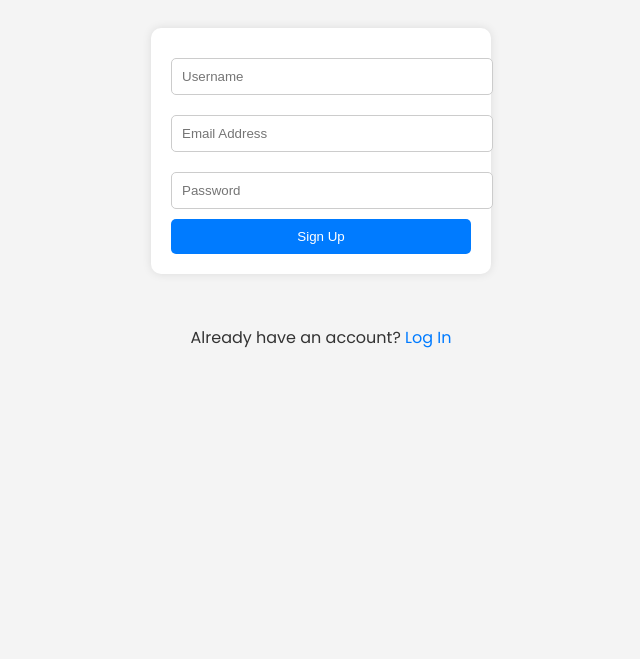
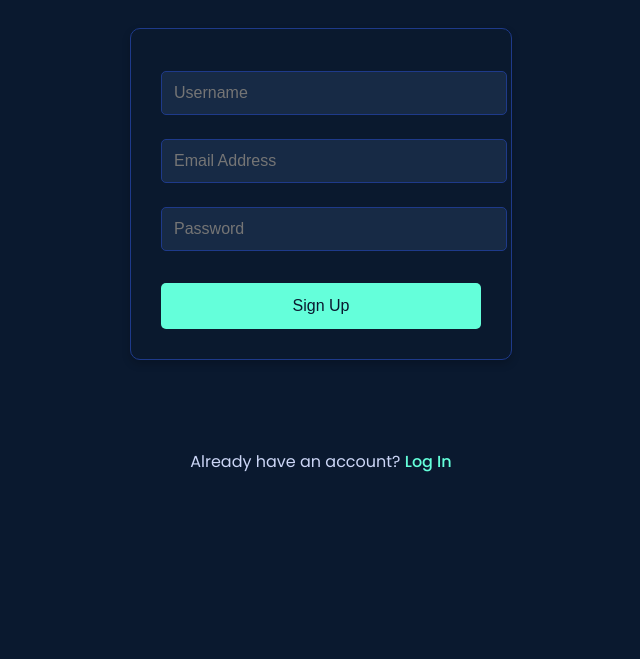
Before and after one commit to OmarAlkhateib/Mo2025-Investment-Site, a plain HTML site: page signup.html in a window 1280 px wide. Shown: the part 141-800 px from the top of the page, without its empty margins (319-959 px from the left). Drawn offline with Linux system fonts and the light colour scheme.

Commit message:
Update signup.html

```diff
--- a/signup.html
+++ b/signup.html
@@ -7,55 +7,80 @@
     <style>
         body {
             font-family: 'Poppins', sans-serif;
-            background-color: #f4f4f4;
-            color: #333;
+            background-color: #0a192f; /* Dark blue background */
+            color: #ffffff; /* White text */
             text-align: center;
             padding: 50px;
+            margin: 0;
         }
         h1 {
-            color: #007bff;
+            color: #64ffda; /* Light green for heading */
+            margin-bottom: 30px;
         }
         form {
-            background: #fff;
-            padding: 20px;
+            background: rgba(10, 25, 47, 0.8); /* Semi-transparent dark blue */
+            padding: 30px;
             border-radius: 10px;
-            box-shadow: 0 0 10px rgba(0, 0, 0, 0.1);
+            box-shadow: 0 4px 8px rgba(0, 0, 0, 0.2);
             display: inline-block;
-            width: 300px;
-            margin-top: 20px;
+            width: 320px;
+            margin: 20px auto;
+            border: 1px solid #1e3a8a;
         }
         input {
             width: 100%;
-            padding: 10px;
-            margin: 10px 0;
-            border: 1px solid #ccc;
+            padding: 12px;
+            margin: 12px 0;
+            border: 1px solid #1e3a8a;
             border-radius: 5px;
+            background-color: #172a45;
+            color: #ffffff;
+            font-size: 16px;
+        }
+        input:focus {
+            outline: none;
+            border-color: #64ffda;
         }
         button {
-            background-color: #007bff;
-            color: #fff;
+            background-color: #64ffda; /* Light green button */
+            color: #0a192f; /* Dark blue text */
             border: none;
-            padding: 10px 20px;
+            padding: 14px 20px;
             border-radius: 5px;
             cursor: pointer;
             width: 100%;
+            font-size: 16px;
+            font-weight: 500;
+            margin-top: 20px;
+            transition: all 0.3s ease;
         }
         button:hover {
-            background-color: #0056b3;
+            background-color: #52d1b2; /* Slightly darker green on hover */
+            transform: translateY(-2px);
         }
         a {
-            color: #007bff;
+            color: #64ffda; /* Light green links */
             text-decoration: none;
+            transition: color 0.3s ease;
         }
         a:hover {
+            color: #52d1b2; /* Slightly darker green on hover */
             text-decoration: underline;
         }
         #message {
-            margin-top: 15px;
-            min-height: 20px;
+            margin: 20px 0;
+            min-height: 24px;
+            font-size: 14px;
+        }
+        .login-link {
+            margin-top: 25px;
+            color: #ccd6f6; /* Light grayish blue */
+        }
+        .login-link a {
+            font-weight: 500;
         }
     </style>
-    <link href="https://fonts.googleapis.com/css2?family=Poppins:wght@400;500;700&display=swap" rel="stylesheet">
+    <link href="https://fonts.googleapis.com/css2?family=Poppins:wght@400;500;600;700&display=swap" rel="stylesheet">
 </head>
 <body>
     <h1>Create New Account</h1>
@@ -66,7 +91,7 @@
         <button type="submit">Sign Up</button>
     </form>
     <p id="message"></p>
-    <p>Already have an account? <a href="login.html">Log In</a></p>
+    <p class="login-link">Already have an account? <a href="login.html">Log In</a></p>
 
     <!-- Firebase SDK -->
     <script src="https://www.gstatic.com/firebasejs/9.6.1/firebase-app.js"></script>
@@ -99,15 +124,15 @@
                 .then((userCredential) => {
                     // Signed up successfully
                     messageElement.textContent = "Account created successfully!";
-                    messageElement.style.color = "green";
+                    messageElement.style.color = "#64ffda"; /* Light green */
 
                     // Optional: Redirect after successful signup
-                    // window.location.href = "dashboard.html";
+                    // setTimeout(() => { window.location.href = "dashboard.html"; }, 1500);
                 })
                 .catch((error) => {
                     // Handle errors
                     messageElement.textContent = error.message;
-                    messageElement.style.color = "red";
+                    messageElement.style.color = "#ff5555"; /* Light red for errors */
                     console.error("Error:", error);
                 });
         });
```
